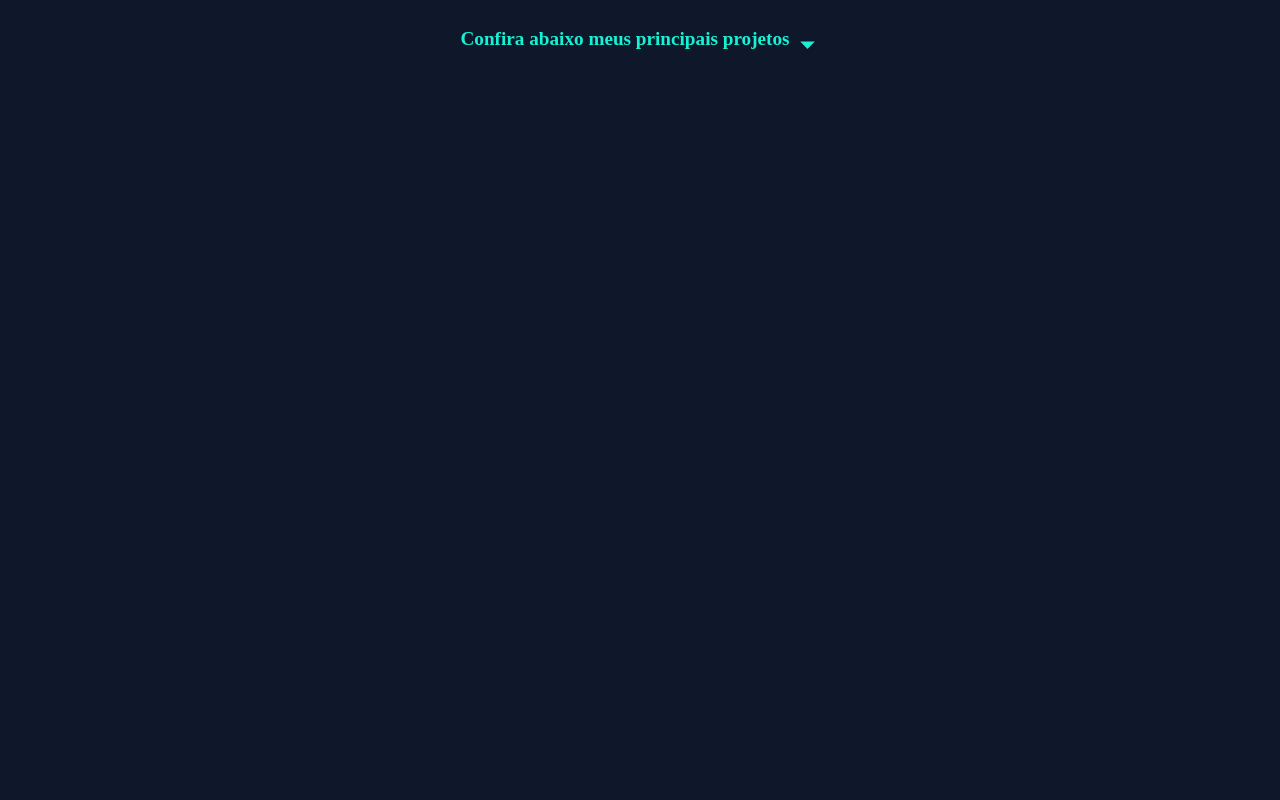
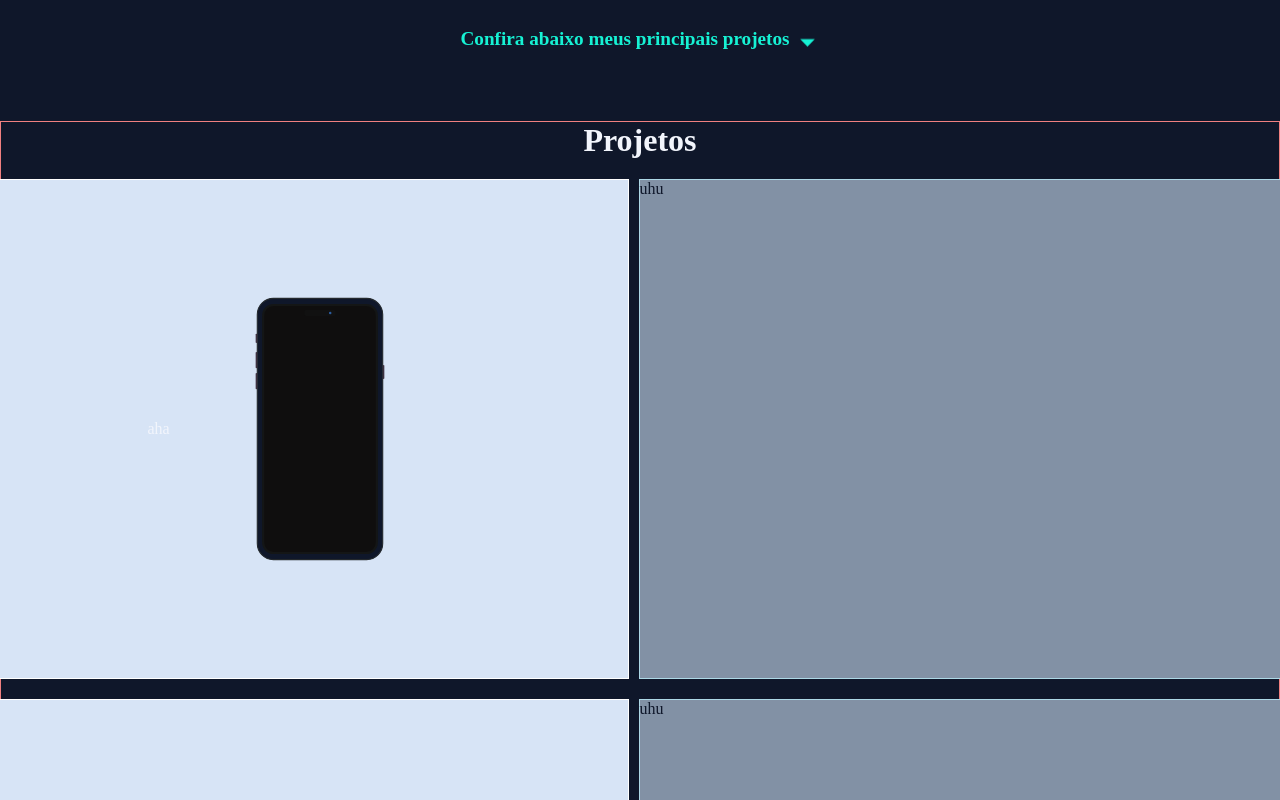
Before and after one commit to alyssonwa/portfolio, a React (Create React App) app: page / in a window 1280 px wide. Shown: the part 600-1400 px from the top of the page. Before the commit the page ends 800 px from the top, so only its background shows below. Built offline with nearby package versions, Linux system fonts and the light colour scheme; a web font is replaced by a local one.

Commit message:
componente projetos, estrutura inicial

```diff
--- a/src/App.js
+++ b/src/App.js
@@ -2,6 +2,7 @@ import React, { useState } from 'react';
 import styles from './App.module.css';
 import Header from './components/header';
 import Resumo from './components/resumo';
+import Projetos from './components/projetos';
 
 function App() {
   const [mousePos, setMousePos] = useState({ x: 0, y: 0 });
@@ -24,6 +25,7 @@ function App() {
 
       <Header />
       <Resumo />
+      <Projetos />
     </div>
   );
 }
--- /dev/null
+++ b/src/components/mockups/celular/index.js
@@ -0,0 +1,53 @@
+import React from 'react';
+
+function MockupCel({ className, size = 300 }) {
+  return (
+    <svg
+      xmlns="http://www.w3.org/2000/svg"
+      viewBox="0 0 1674 1674"
+      className={className}
+      width={size}
+      height={size}
+      fill="none"
+    >
+      {/* Corpo externo */}
+      <rect
+        x="487"
+        y="108"
+        width="700"
+        height="1458"
+        rx="90"
+        fill="#0F172A"
+        stroke="#24292d"
+        strokeWidth="6"
+      />
+
+      {/* Tela interna */}
+      <rect
+        x="520"
+        y="145"
+        width="634"
+        height="1384"
+        rx="58"
+        fill="#0f0e0e"
+        stroke="#141616" /**1C1C1A */
+        strokeWidth="12"
+      />
+
+      {/* Dynamic Island */}
+      <rect x="748" y="172" width="178" height="36" rx="18" fill="#111" />
+
+      {/* Câmera */}
+      <circle cx="894" cy="190" r="7" fill="#2C5C9E" />
+
+      {/* Botões laterais esquerdos */}
+      <rect x="478" y="305" width="8" height="52" rx="4" fill="#3D3041" />
+      <rect x="478" y="408" width="8" height="90" rx="4" fill="#3D3041" />
+      <rect x="478" y="525" width="8" height="90" rx="4" fill="#3D3041" />
+
+      {/* Botão lateral direito */}
+      <rect x="1188" y="480" width="8" height="78" rx="4" fill="#3D3041" />
+    </svg>
+  );
+}
+export default MockupCel;
--- /dev/null
+++ b/src/components/projetos/Projetos.module.css
@@ -0,0 +1,31 @@
+@charset "UTF-8";
+
+.projetosContainer {
+    border: 1px solid lightcoral;
+    display: flex;
+    flex-flow: column nowrap;
+    justify-content: center;
+    align-items: center;
+    gap: 20px;
+}
+.projetosContainer section {
+    display: flex;
+    flex-flow: row nowrap;
+    gap: 10px;
+}
+.projetoImagem {
+    border: 1px solid white;
+    background-color: #D7E4F6;
+    width: 50vw;
+    height: 500px;
+    /* padding-left: 30px; */
+    display: flex;
+    justify-content: center;
+    align-items: center;
+}
+.projetoDescricao {
+    border: 1px solid lightblue;
+    width: 51vw;
+    background-color: #8291A5;
+    color: var(--CorFundo);
+}
--- /dev/null
+++ b/src/components/projetos/index.js
@@ -0,0 +1,26 @@
+import React from 'react';
+import styles from './Projetos.module.css';
+import MockupCel from '../mockups/celular';
+
+const Projetos = () => {
+  return (
+    <main className={styles.projetosContainer}>
+      <h1>Projetos</h1>
+      <section>
+        <div className={styles.projetoImagem}>
+          aha
+          <MockupCel />
+        </div>
+        <div className={styles.projetoDescricao}>uhu</div>
+      </section>
+      <section>
+        <div className={styles.projetoImagem}>
+          aha
+          <MockupCel />
+        </div>
+        <div className={styles.projetoDescricao}>uhu</div>
+      </section>
+    </main>
+  );
+};
+export default Projetos;
```
Also changed, not shown: src/components/mockups/pc/index.js (added).
